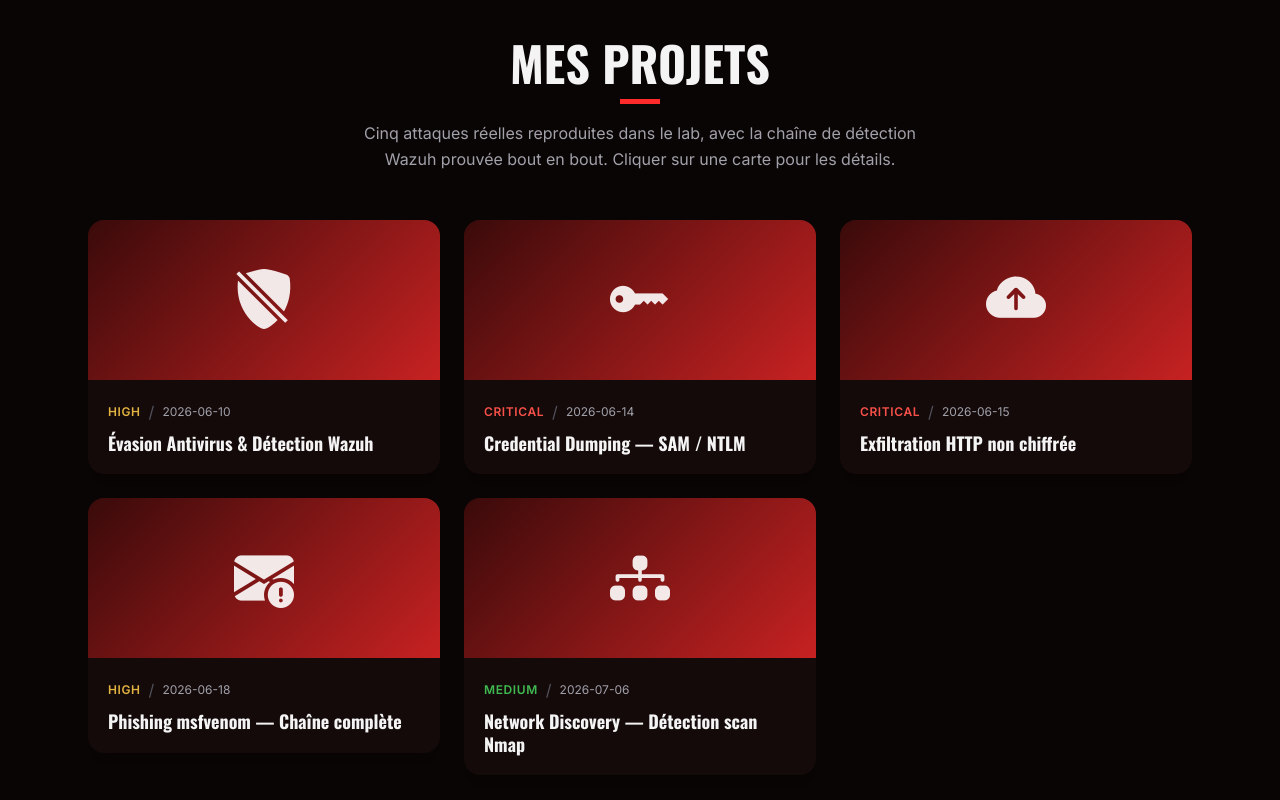
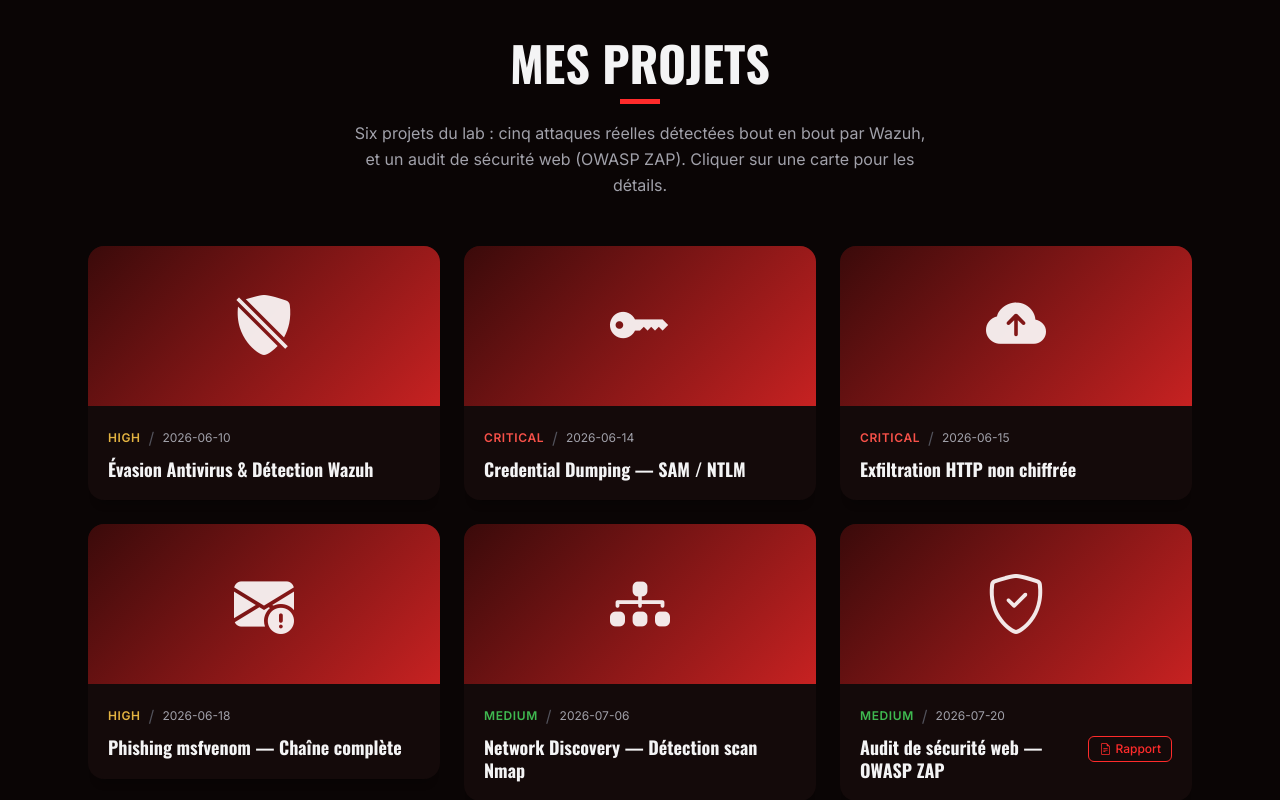
Before and after one commit to J-Hadley-C/portfolio-soc-alert, a React (Vite) app: page / in a window 1280 px wide. Shown: the part 3340-4140 px from the top of the page. Built offline with nearby package versions, Linux system fonts and the light colour scheme.

Commit message:
Ajoute le projet audit OWASP ZAP avec lien rapport a cote du titre

```diff
--- a/src/components/Projets.jsx
+++ b/src/components/Projets.jsx
@@ -13,6 +13,7 @@
   3: 'bi-cloud-arrow-up-fill',
   4: 'bi-envelope-exclamation-fill',
   5: 'bi-diagram-3-fill',
+  6: 'bi-shield-check',
 }
 
 const PROJECTS = [
@@ -115,6 +116,29 @@
     ],
     lesson: "Reconnaître un scan Nmap dans une capture réseau (SYN sans SYN-ACK, masse de ports, courte durée) est une compétence fondamentale SOC.",
   },
+  {
+    id: 6,
+    title: 'Audit de sécurité web — OWASP ZAP',
+    sev: 'medium',
+    rules: [],
+    report: '/Rapport-Audit-OWASP-ZAP.pdf',
+    mitre: 'OWASP — Secure Headers',
+    technique: 'Scan passif ZAP + correctifs vercel.json',
+    date: '2026-07-20',
+    summary: "Audit passif d'une application web avec OWASP ZAP, mené de bout en bout : 16 faiblesses détectées (surtout des en-têtes de sécurité HTTP manquants), 6 en-têtes ajoutés via vercel.json et vérifiés sur le serveur, re-scan à 9 alertes dont 0 exploitable.",
+    steps: [
+      'sudo apt install -y zaproxy  (Kali)',
+      'ZAP Manual Explore → scan passif sur le périmètre défini',
+      'Édition vercel.json : CSP, HSTS, X-Frame-Options, nosniff, Referrer/Permissions-Policy',
+      'git push → redéploiement → re-scan de vérification',
+    ],
+    detection: [
+      'Scan initial : 16 alertes (0 grave) — en-têtes de sécurité manquants',
+      '6 en-têtes de sécurité déployés via vercel.json, vérifiés sur le serveur',
+      'Re-scan : 9 alertes, 0 exploitable — corrigé & vérifié',
+    ],
+    lesson: "Définir le périmètre AVANT de scanner, et savoir trier une vraie faille d'un bruit d'outil (compromis assumé, faux positif, ressource tierce). Le cycle détecter → corriger → re-tester est le cœur de la sécurisation.",
+  },
 ]
 
 function Tile({ p, idx, open, onToggle }) {
@@ -129,9 +153,17 @@
       className="group bg-surface rounded-2xl overflow-hidden
         shadow-[0_13px_8px_-10px_rgba(0,0,0,0.3)]"
     >
-      <button
+      <div
+        role="button"
+        tabIndex={0}
         onClick={onToggle}
-        className="w-full text-left"
+        onKeyDown={e => {
+          if (e.key === 'Enter' || e.key === ' ') {
+            e.preventDefault()
+            onToggle()
+          }
+        }}
+        className="w-full text-left cursor-pointer"
         aria-expanded={open}
       >
         <div
@@ -148,11 +180,24 @@
             <span className="text-zinc-600">/</span>
             <span className="text-xs text-zinc-400">{p.date}</span>
           </div>
-          <h3 className="font-display font-bold text-lg text-zinc-100 leading-tight">
-            {p.title}
-          </h3>
+          <div className="flex items-start justify-between gap-2">
+            <h3 className="font-display font-bold text-lg text-zinc-100 leading-tight flex-1">
+              {p.title}
+            </h3>
+            {p.report && (
+              <a
+                href={p.report}
+                target="_blank"
+                rel="noopener noreferrer"
+                onClick={e => e.stopPropagation()}
+                className="inline-flex items-center gap-1 border border-accent text-accent text-xs font-medium px-2.5 py-1 rounded-md hover:bg-accent hover:text-white transition-colors duration-150 flex-shrink-0 whitespace-nowrap"
+              >
+                <i className="bi bi-file-earmark-text" /> Rapport
+              </a>
+            )}
+          </div>
         </div>
-      </button>
+      </div>
 
       <AnimatePresence initial={false}>
         {open && (
@@ -234,8 +279,8 @@
         </h2>
         <div className="line-alert" />
         <p className="text-zinc-400 mt-4 max-w-xl mx-auto leading-relaxed">
-          Cinq attaques réelles reproduites dans le lab, avec la chaîne de détection Wazuh
-          prouvée bout en bout. Cliquer sur une carte pour les détails.
+          Six projets du lab : cinq attaques réelles détectées bout en bout par Wazuh,
+          et un audit de sécurité web (OWASP ZAP). Cliquer sur une carte pour les détails.
         </p>
       </motion.div>
 
```
Also changed, not shown: 1 other file (tests, documents, lock files or other folders).
